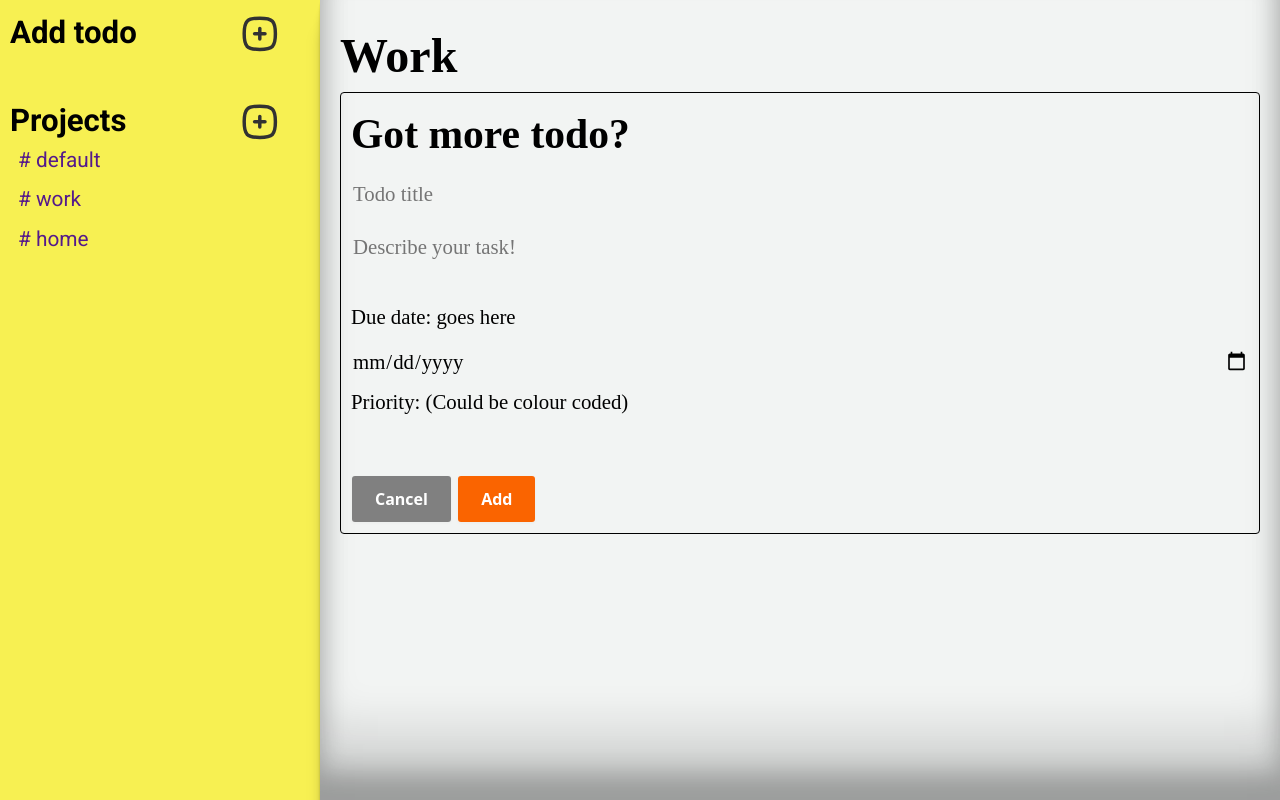
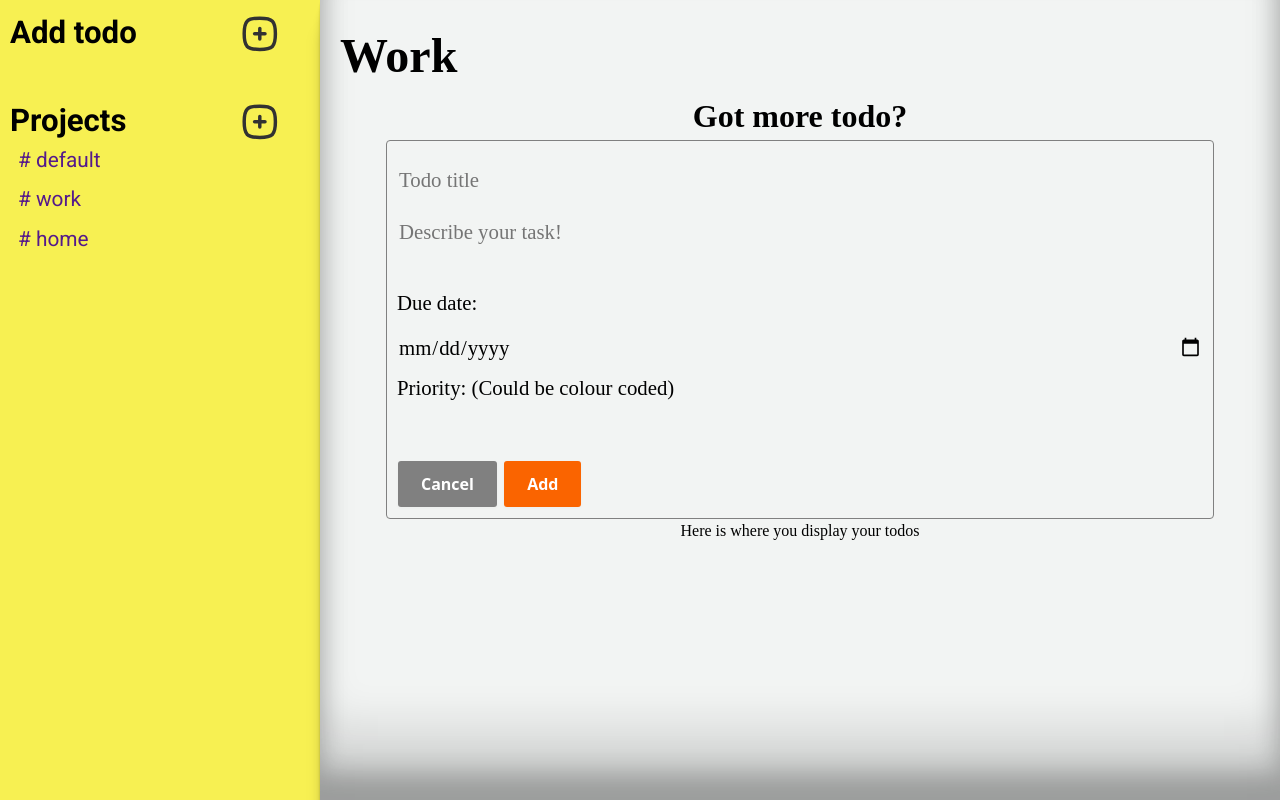
Before and after one commit to MrDomoArigato98/todo, a website built with webpack: page src/template.html in a window 1280 px wide. Built offline with nearby package versions, Linux system fonts and the light colour scheme; a web font is replaced by a local one.

Commit message:
Styles box for input of todos and sets flex col

```diff
--- a/src/style.css
+++ b/src/style.css
@@ -74,10 +74,14 @@ ul {
 #project{
     transition: all 250ms;
 }
+.more{
+    text-align: center;
+}
 
 #add-todo{
+    width: 90%;
     font-size: clamp(0.5em, 2vw, 1.3em);
-    border: 1px solid black;
+    border: 1px solid grey;
     border-radius: 0.25rem;
     padding: 10px;
     transition: all 250ms;
@@ -95,6 +99,7 @@ ul {
 #add-todo input:focus{
 
 }
+
 #add-todo textarea{
     margin-top: 5px;
     background-color: rgba(0, 0, 0, 0);
@@ -104,7 +109,12 @@ ul {
     padding-bottom: 0.5rem;
     border-radius: 0.25em;
 }
-
+.todos{
+    display: flex;
+    flex-direction: column;
+    align-self: center;
+    align-items: center;
+}
 /* todo Buttons */
 #cancel-btn{
     background-color: grey;
--- a/src/template.html
+++ b/src/template.html
@@ -61,11 +61,12 @@
 
         <div id="todos">
             <h1 id="project">Work</h1>
+            <h1 class="more">Got more todo?</h1>
+            <div class="todos">
                 <div id="add-todo">
-                <h1>Got more todo?</h1>
                     <input type="text" name="title" id="title" placeholder="Todo title">
                     <textarea name="description" id="description" placeholder="Describe your task!"></textarea>
-                <p>Due date: goes here</p>
+                    <p>Due date:</p>
                     <input type="date" name="due-date" id="due-date">
                     <p>Priority: (Could be colour coded)</p>
                     <input type="text" name="" id="">
@@ -73,8 +74,10 @@
                         <button class="todo-btn" id="cancel-btn">Cancel</button>
                         <button class="todo-btn" id="add-btn">Add</button>
                     </div>
+                </div>
+                <div class="todos">Here is where you display your todos</div>
+            </div>
 
-            </div>
         </div>
 
         <template id="project-template">
```
Lines whose indentation alone changed are shown as unchanged.
